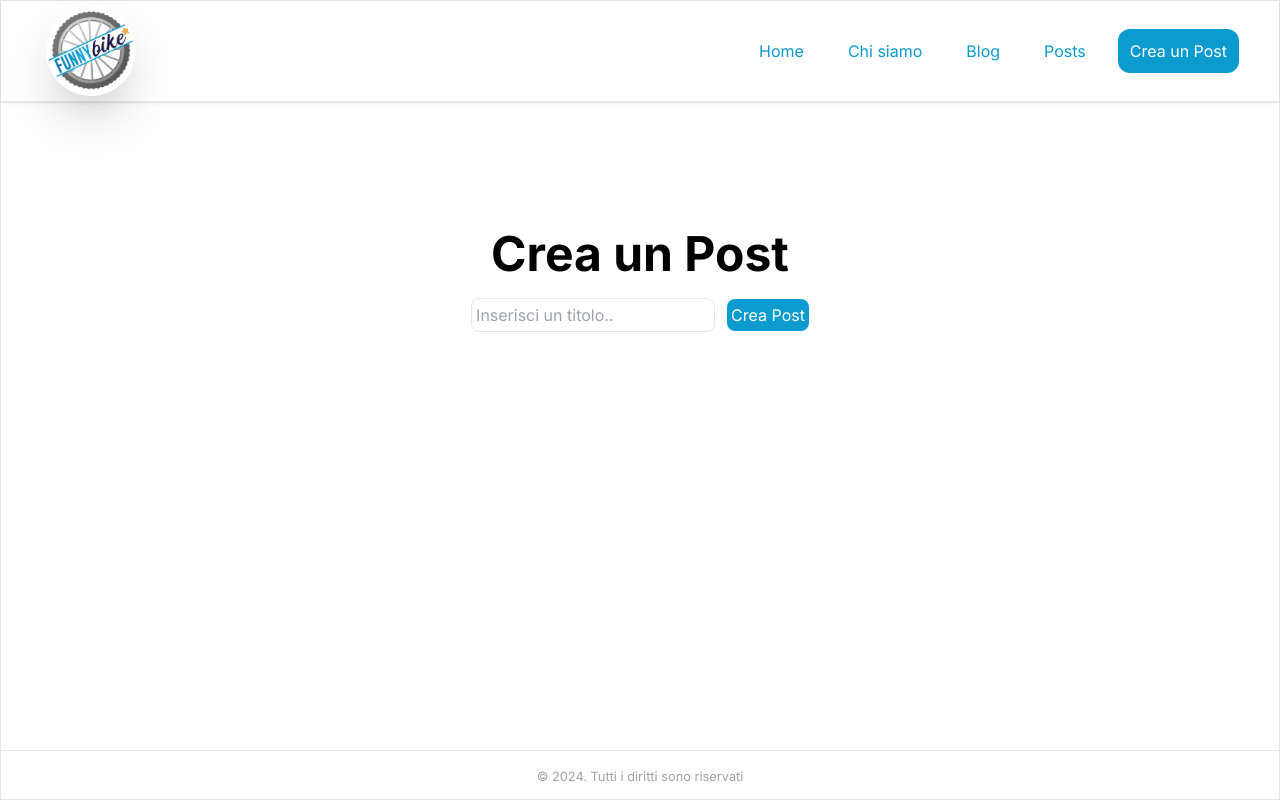
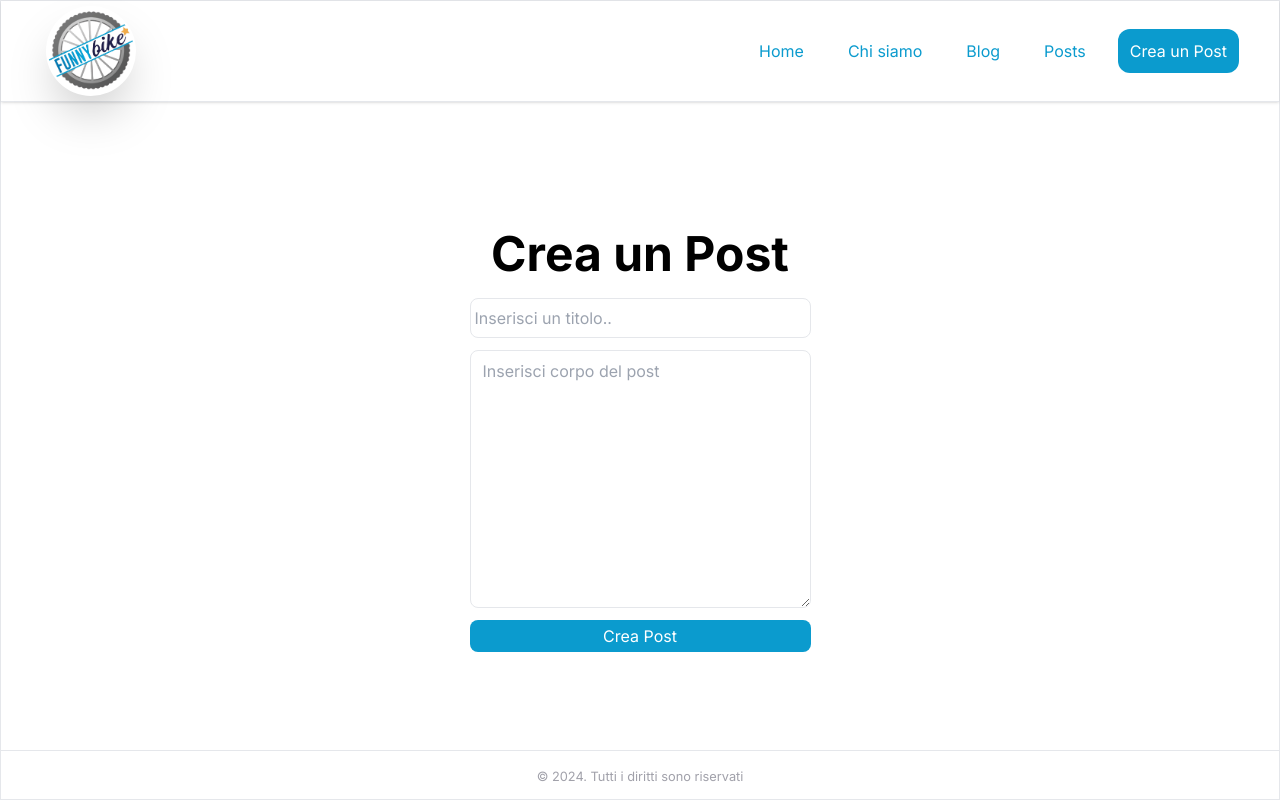
Before and after one commit to Giorgio-g97/FunnyBike-Blog, a Next.js app: page /create-post in a window 1280 px wide. Built offline with nearby package versions, Linux system fonts and the light colour scheme.

Commit message:
Finishing create-post route

```diff
--- a/src/actions/actions.ts
+++ b/src/actions/actions.ts
@@ -8,5 +8,9 @@
  */
 export default async function createPost(formData: FormData) {
     const title = formData.get("title") as string;
-    console.log(title);
+    const body = formData.get("body") as string;
+
+    console.log("Titolo: ", title);
+    console.log("Corpo del post: ", body);
+
 }
--- a/src/app/create-post/page.tsx
+++ b/src/app/create-post/page.tsx
@@ -7,8 +7,15 @@ export default async function CreatePost(){
             <h1 className="text-5xl font-bold">Crea un Post</h1>
         <form
         action={createPost}
-        className="space-x-3">
-            <input name="title" className="p-1 border rounded-lg" type="text" placeholder="Inserisci un titolo.." />
+        className="flex flex-col max-w-[400px] gap-3 mx-auto">
+            <input name="title" className="p-1 h-10 border rounded-lg" type="text" placeholder="Inserisci un titolo.." />
+            <textarea
+                name="body"
+                cols={30}
+                rows={10}
+                placeholder="Inserisci corpo del post"
+                className="px-3 py-2 border rounded-lg"
+            />
             <button className="bg-primary text-white p-1 rounded-lg">Crea Post</button>
         </form>
         </main>
--- a/src/middleware.ts
+++ b/src/middleware.ts
@@ -5,5 +5,5 @@ export default function middleware(req: NextRequest) {
   return withAuth(req);//Controlla se ha token di accesso
 }
 export const config = {
-  matcher: ["/create-post"] // Determina quali routes deve proteggere
+  matcher: ["/test"] // Determina quali routes deve proteggere
 };
```
